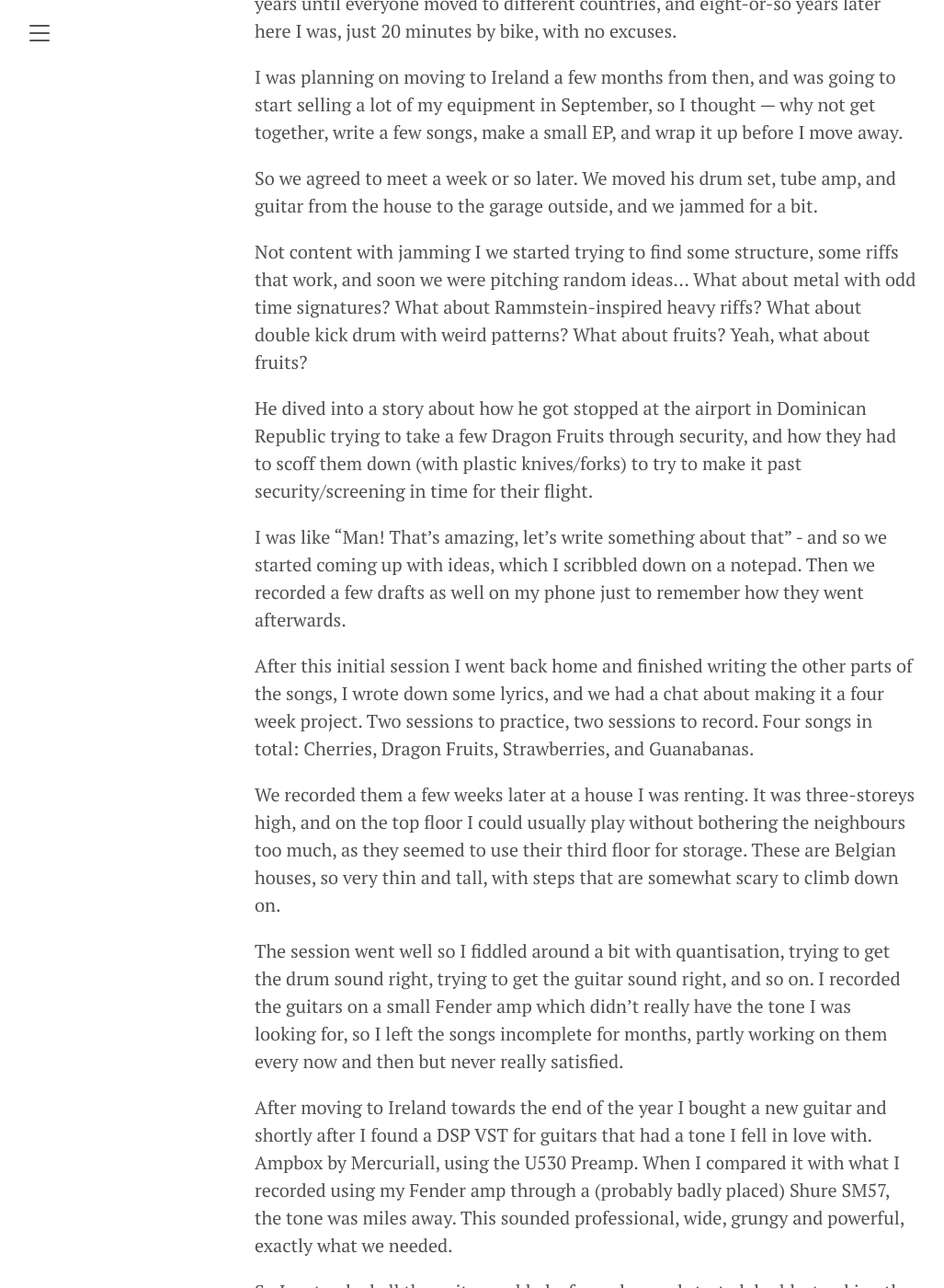
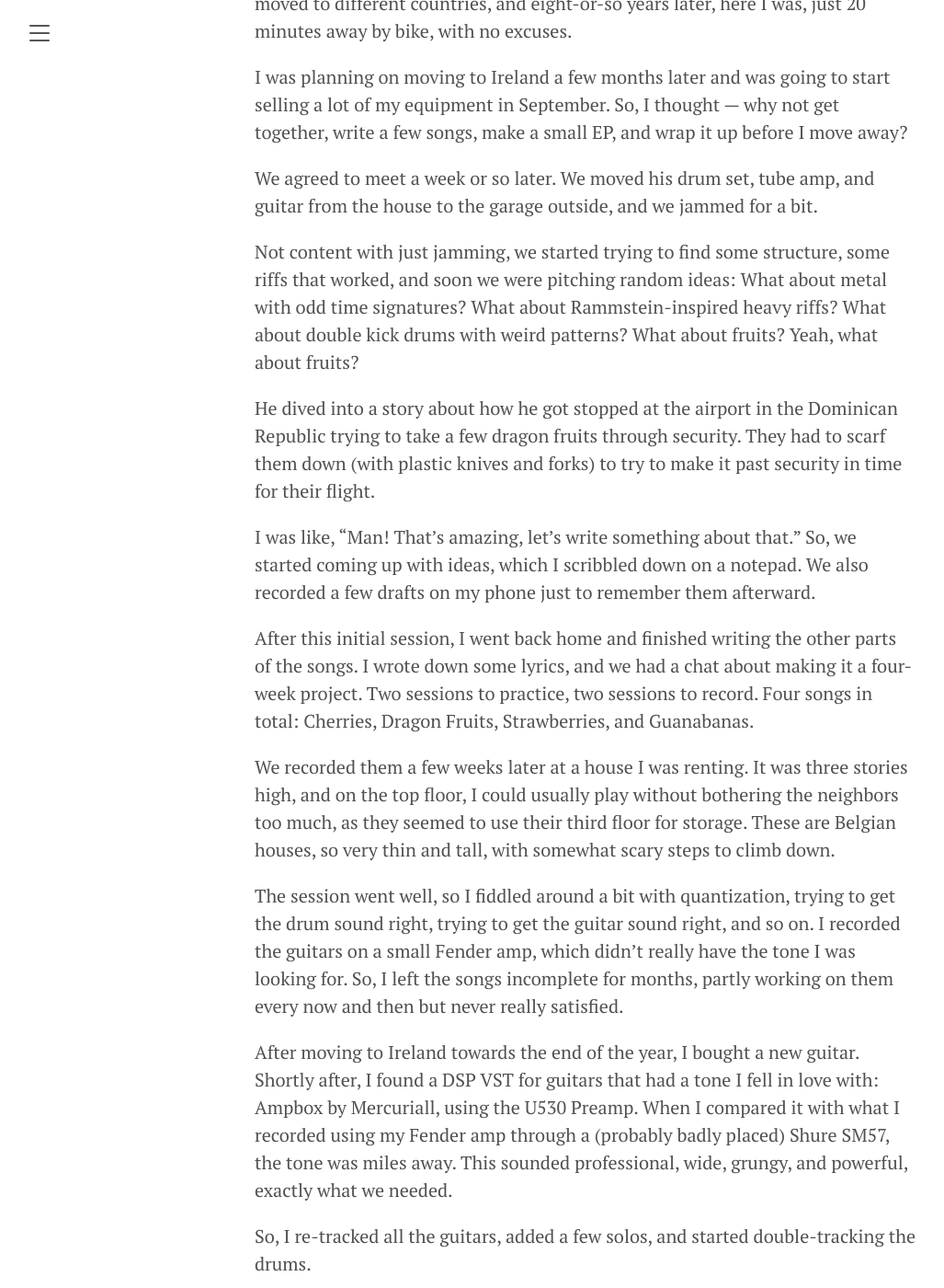
Before and after one commit to lemiffe/lemiffe.com, a Jekyll site: the page built from _posts/2024-07-26-making-of-frutal.md, in a window 1280 px wide and 1400 px high, scrolled down 573 px. Shown: the whole window at 92% size, without its empty margins (3-1030 px from the left). Built offline with Jekyll 4.4.1, drawn with Linux system fonts in a browser that asks for light colours; our own code applies the rules of GitHub Pages for plain Markdown files; some of the changed text lies outside the part shown.

Commit message:
Fix typos

```diff
--- a/_posts/2024-07-26-making-of-frutal.md
+++ b/_posts/2024-07-26-making-of-frutal.md
@@ -1,58 +1,57 @@
 ---
-title: Making of FRUTAL
+title: The Making of FRUTAL
 date: 2024-07-26
 ---
 
-When you keep moving around and you don't have a studio (or most of it is locked in storage for over a year)
-it can be quite difficult to record an album, let alone keep momentum high, and deliver it in a reasonable timeframe.
+When you keep moving around and you don’t have a studio (or most of it is locked in storage for over a year), it can be quite difficult to record an album, let alone keep momentum high and deliver it in a reasonable timeframe.
 
 This is the backstory for FRUTAL, coming out on the 9th of August.
 
-In early July in 2022, Pyrathee — who's been a friend of mine for over 20 years — had me over to his house, and as I was getting ready to leave he tells me "Dude... we don't play music anymore, I've got all this kit and yet we never play. We used to play all the time."
+In early July 2022, Pyrathee — who’s been a friend of mine for over 20 years — had me over to his house. As I was getting ready to leave, he told me, “Dude… we don’t play music anymore. I’ve got all this kit and yet we never play. We used to play all the time.”
 
-This really got me thinking for a moment. We used to have a band for about 5 years until everyone moved to different countries, and eight-or-so years later here I was, just 20 minutes by bike, with no excuses.
+This really got me thinking. We had a band for about 5 years until everyone moved to different countries, and eight-or-so years later, here I was, just 20 minutes away by bike, with no excuses.
 
-I was planning on moving to Ireland a few months from then, and was going to start selling a lot of my equipment in September, so I thought — why not get together, write a few songs, make a small EP, and wrap it up before I move away.
+I was planning on moving to Ireland a few months later and was going to start selling a lot of my equipment in September. So, I thought — why not get together, write a few songs, make a small EP, and wrap it up before I move away?
 
-So we agreed to meet a week or so later. We moved his drum set, tube amp, and guitar from the house to the garage outside, and we jammed for a bit.
+We agreed to meet a week or so later. We moved his drum set, tube amp, and guitar from the house to the garage outside, and we jammed for a bit.
 
-Not content with jamming I we started trying to find some structure, some riffs that work, and soon we were pitching random ideas... What about metal with odd time signatures? What about Rammstein-inspired heavy riffs? What about double kick drum with weird patterns? What about fruits? Yeah, what about fruits?
+Not content with just jamming, we started trying to find some structure, some riffs that worked, and soon we were pitching random ideas: What about metal with odd time signatures? What about Rammstein-inspired heavy riffs? What about double kick drums with weird patterns? What about fruits? Yeah, what about fruits?
 
-He dived into a story about how he got stopped at the airport in Dominican Republic trying to take a few Dragon Fruits through security, and how they had to scoff them down (with plastic knives/forks) to try to make it past security/screening in time for their flight.
+He dived into a story about how he got stopped at the airport in the Dominican Republic trying to take a few dragon fruits through security. They had to scarf them down (with plastic knives and forks) to try to make it past security in time for their flight.
 
-I was like "Man! That’s amazing, let’s write something about that" - and so we started coming up with ideas, which I scribbled down on a notepad. Then we recorded a few drafts as well on my phone just to remember how they went afterwards.
+I was like, “Man! That’s amazing, let’s write something about that.” So, we started coming up with ideas, which I scribbled down on a notepad. We also recorded a few drafts on my phone just to remember them afterward.
 
-After this initial session I went back home and finished writing the other parts of the songs, I wrote down some lyrics, and we had a chat about making it a four week project. Two sessions to practice, two sessions to record. Four songs in total: Cherries, Dragon Fruits, Strawberries, and Guanabanas.
+After this initial session, I went back home and finished writing the other parts of the songs. I wrote down some lyrics, and we had a chat about making it a four-week project. Two sessions to practice, two sessions to record. Four songs in total: Cherries, Dragon Fruits, Strawberries, and Guanabanas.
 
-We recorded them a few weeks later at a house I was renting. It was three-storeys high, and on the top floor I could usually play without bothering the neighbours too much, as they seemed to use their third floor for storage. These are Belgian houses, so very thin and tall, with steps that are somewhat scary to climb down on.
+We recorded them a few weeks later at a house I was renting. It was three stories high, and on the top floor, I could usually play without bothering the neighbors too much, as they seemed to use their third floor for storage. These are Belgian houses, so very thin and tall, with somewhat scary steps to climb down.
 
-The session went well so I fiddled around a bit with quantisation, trying to get the drum sound right, trying to get the guitar sound right, and so on. I recorded the guitars on a small Fender amp which didn't really have the tone I was looking for, so I left the songs incomplete for months, partly working on them every now and then but never really satisfied.
+The session went well, so I fiddled around a bit with quantization, trying to get the drum sound right, trying to get the guitar sound right, and so on. I recorded the guitars on a small Fender amp, which didn’t really have the tone I was looking for. So, I left the songs incomplete for months, partly working on them every now and then but never really satisfied.
 
-After moving to Ireland towards the end of the year I bought a new guitar and shortly after I found a DSP VST for guitars that had a tone I fell in love with. Ampbox by Mercuriall, using the U530 Preamp. When I compared it with what I recorded using my Fender amp through a (probably badly placed) Shure SM57, the tone was miles away. This sounded professional, wide, grungy and powerful, exactly what we needed.
+After moving to Ireland towards the end of the year, I bought a new guitar. Shortly after, I found a DSP VST for guitars that had a tone I fell in love with: Ampbox by Mercuriall, using the U530 Preamp. When I compared it with what I recorded using my Fender amp through a (probably badly placed) Shure SM57, the tone was miles away. This sounded professional, wide, grungy, and powerful, exactly what we needed.
 
-So I re-tracked all the guitars, added a few solos, and started double-tracking the drums.
+So, I re-tracked all the guitars, added a few solos, and started double-tracking the drums.
 
-But once you get started it is so easy to get side-tracked, I thought maybe I could add a random spacer between each song, maybe hire voice-over artists on Fiverr to narrate the description of fruits and place a weird glitchy track in the background, or mess around with the voices making them stutter or glitch out.
+But once you get started, it is so easy to get sidetracked. I thought maybe I could add a random spacer between each song, maybe hire voice-over artists on Fiverr to narrate the description of fruits and place a weird glitchy track in the background, or mess around with the voices, making them stutter or glitch out.
 
-And soon after I realised maybe I could add a few calmer tracks, because guttural screaming isn't for everyone, maybe the sound of the songs could be reflected in the type of fruit, or maybe sometimes the inverse to switch things up and make it unpredictable.
+And soon after, I realized maybe I could add a few calmer tracks, because guttural screaming isn’t for everyone. Maybe the sound of the songs could be reflected in the type of fruit, or maybe sometimes the inverse to switch things up and make it unpredictable.
 
-It's funny it took so long, you can write a song in a few hours, but sometimes life gets in the way, and when you pick the project back up the scope increases, and you realise you want to make something much larger than what you originally intended.
+It’s funny it took so long. You can write a song in a few hours, but sometimes life gets in the way. When you pick the project back up, the scope increases, and you realize you want to make something much larger than what you originally intended.
 
-Over time I started adding more and more fruit songs, at some point I became dead-set on the idea of making a song about every fruit, but I'm glad I backed away from that... it turns out there's a lot of fruits! But hopefully the series of albums will be interesting, even if the idea behind them is a bit silly.
+Over time, I started adding more and more fruit songs. At some point, I became dead-set on the idea of making a song about every fruit. But I’m glad I backed away from that… it turns out there are a lot of fruits! But hopefully, the series of albums will be interesting, even if the idea behind them is a bit silly.
 
-A year later I had about over 10 tracks down, including the Fiverr voiceover ones, and then I moved back to Belgium. To a flat, which made it a bit harder to record. Now I really had to pay attention to avoid bothering the neighbours. Slowly but steadily over the next year I wrote another 12+ tracks, and I reached the point where I noticed it was going to take me a long time to write a song about every fruit.
+A year later, I had over 10 tracks down, including the Fiverr voiceover ones, and then I moved back to Belgium... To a flat, which made it a bit harder to record. Now I really had to pay attention to avoid bothering the neighbors. Slowly but steadily, over the next year, I wrote another 12+ tracks, and I reached the point where I noticed it was going to take me a long time to write a song about every fruit.
 
-I'd take all the fruits I had, plug them into ChatGPT, ask which ones I was missing and it would always come back with a massive new list. So during a run on a random weekday I had this sudden stroke of inspiration: Let's split the album, and cover some interesting fruits, but not all of them... maybe 2 or 3 albums of 15 tracks each.
+I’d take all the fruits I had, plug them into ChatGPT, ask which ones I was missing, and it would always come back with a massive new list. So during a run on a random weekday, I had this sudden stroke of inspiration: Let’s split the album and cover some interesting fruits, but not all of them… maybe 2 or 3 albums of 15 tracks each.
 
 Finally a plan.
 
-So I chose the 15 songs for the first album, and tried to mirror them with the second, so that the same style of song lands in the same place, whether it is a description, a calmer song, or a heavier song, the first 2 volumes would be mirrored in a way.
+So, I chose the 15 songs for the first album and tried to mirror them with the second so that the same style of song lands in the same place. Whether it is a description, a calmer song, or a heavier song, the first two volumes would be mirrored in a way.
 
-The mixing and mastering process during the following month was hell. A lot of listening to reference songs, then listening to the album and noticing I was missing lower end, then going out for a walk and listening on earphones instead of monitors or headphones and noticing it sounded weak. Then adding a lot of compression and noticing it sounded over-saturated. Then diving into LUFs and hearing about headroom and trying to lower things a bit.
+The mixing and mastering process during the following month was hell. A lot of listening to reference songs, then listening to the album and noticing I was missing lower end, then going out for a walk and listening on earphones instead of monitors or headphones and noticing it sounded weak. Then adding a lot of compression and noticing it sounded oversaturated. Then diving into LUFS and hearing about headroom and trying to lower things a bit.
 
-Finally I found a sweet spot that I liked. It is still very very loud. I used as much of the frequency spectrum as I could, I love things sounding heavy, with boomy lower ends, but also very fresh and bright on the top end. I think I'd get a slap from any mix/mastering engineer, but I went my own way for this one. Maybe some day I'll learn.
+Finally, I found a sweet spot that I liked. It is still very, very loud. I used as much of the frequency spectrum as I could. I love things sounding heavy, with boomy lower ends, but also very fresh and bright on the top end. I think I’d get a slap from any mix/mastering engineer, but I went my own way for this one. Maybe someday I’ll learn.
 
-Why is the album called FRUTAL? The idea behind the name was because we wanted to make something heavy, brutal, like very intense. So brutal, but about fruits... How about FRUTAL. And the name just stuck.
+Why is the album called FRUTAL? The idea behind the name was because we wanted to make something heavy, brutal, like very intense. So brutal, but about fruits… How about FRUTAL? And the name just stuck.
 
 I'm really looking forward to putting this out and listening to your feedback. So stay tuned for more updates, you can visit [lemiffe.com/subscribe](http://lemiffe.com/subscribe) where you can subscribe to the newsletter if you'd like to receive
 an email the moment it drops. Otherwise I'll likely be posting videos and promo material on [YouTube](https://www.youtube.com/lemiffe), [X](https://x.com/lemiffe) and [Threads](https://www.threads.net/@lemiffe) along the way.
```
